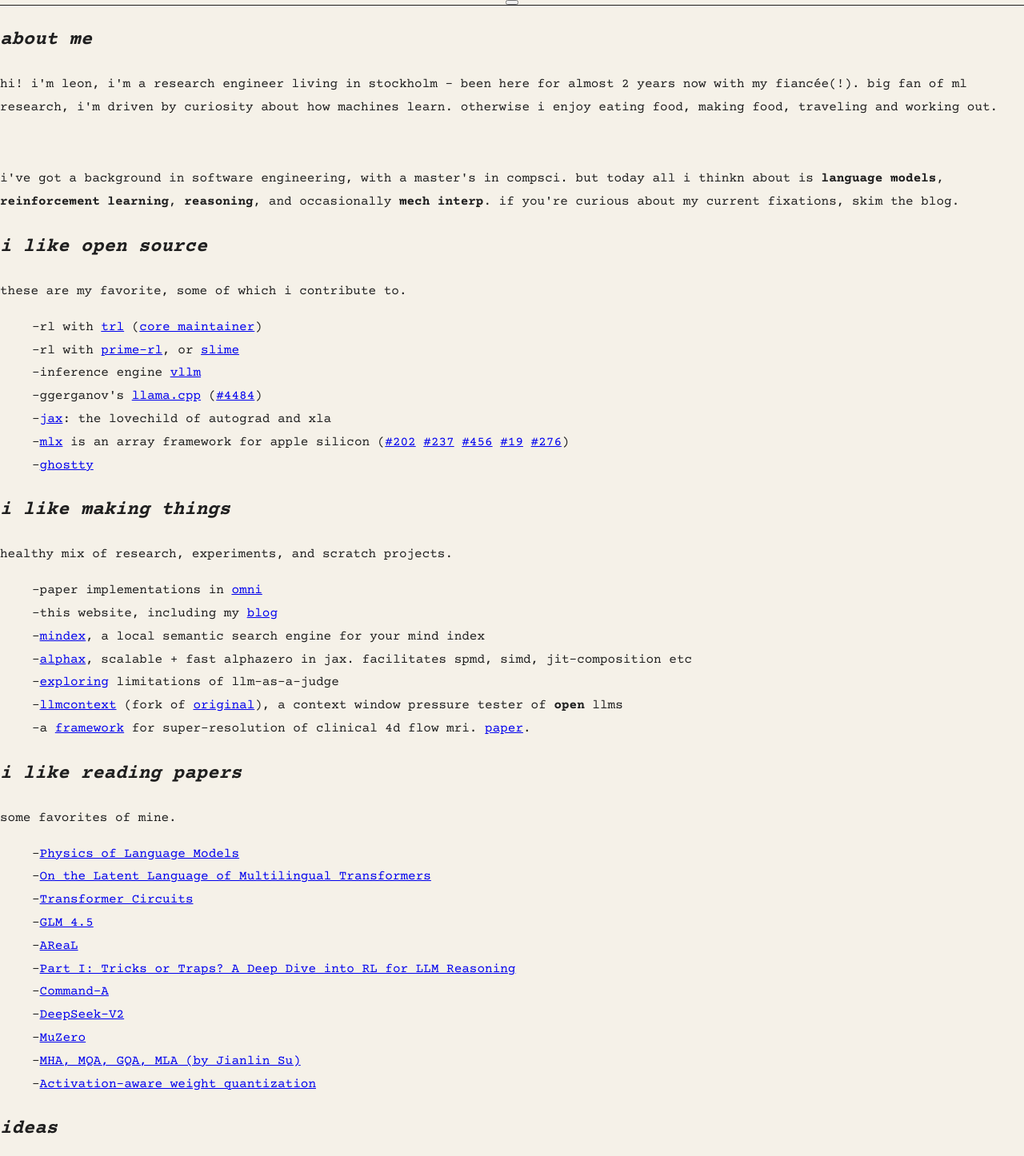
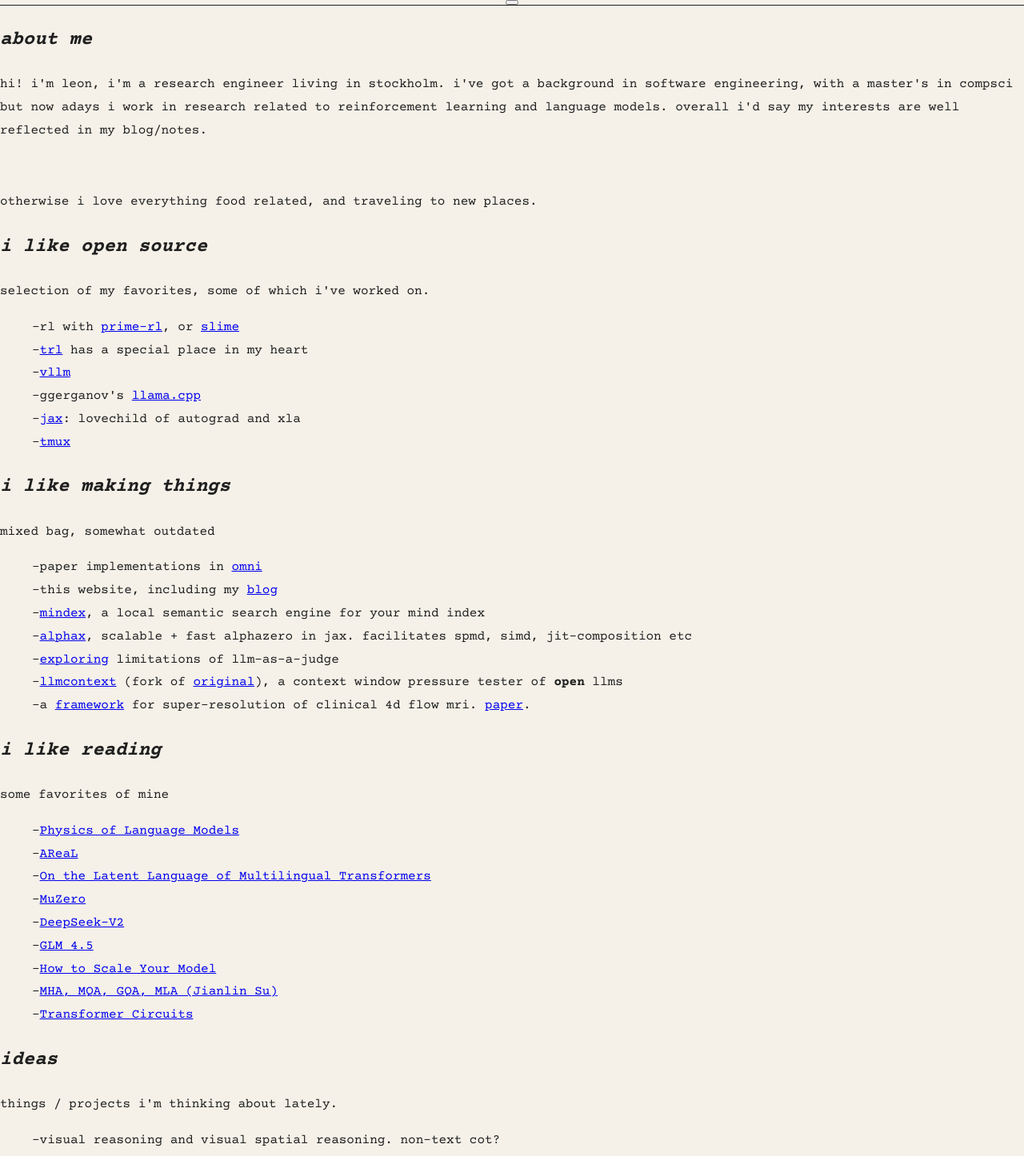
Before and after one commit to LeonEricsson/leonericsson.github.io, a Next.js app: page /about in a window 1280 px wide. Shown: the top 1446 px of the page at 80% size. Built offline with nearby package versions, Linux system fonts and the light colour scheme; a web font is replaced by a local one.

Commit message:
wip aboutcard

```diff
--- a/components/AboutCard/index.js
+++ b/components/AboutCard/index.js
@@ -5,28 +5,27 @@
     <div>
       <h2 className="text-3xl font-sorts-mill italic text-deep-charcoal pb-6">about me</h2>
       <p className="font-lora leading-relaxed text-deep-charcoal">
-        hi! i'm leon, i'm a research engineer living in stockholm - been here for almost 2 years now with my fiancée(!). big fan of ml research, i'm driven by curiosity about how machines learn.  otherwise i enjoy eating food, making food, traveling and working out.
+        hi! i'm leon, i'm a research engineer living in stockholm. i've got a background in software engineering, with a master's in compsci but now adays i work in research related to reinforcement learning and language models. overall i'd say my interests are well reflected in my blog/notes.
       </p>
       <br />
       <p className="font-lora leading-relaxed text-deep-charcoal">
-        i've got a background in software engineering, with a master's in compsci. but today all i thinkn about is <b>language models</b>, <b>reinforcement learning</b>, <b>reasoning</b>, and occasionally <b>mech interp</b>. if you're curious about my current fixations, skim the blog.
+        otherwise i love everything food related, and traveling to new places.
       </p>
       <h2 className="text-3xl font-sorts-mill italic text-deep-charcoal pb-6 pt-16">i like open source</h2>
         <p className="font-lora leading-relaxed text-deep-charcoal">
-          these are my favorite, some of which i contribute to.
+          selection of my favorites, some of which i've worked on.
           <ul className="list-none ml-4 pt-2">
-            <li className="before:content-['-'] before:pr-2">rl with <a href="https://github.com/huggingface/trl" className="text-sepia-accent hover:underline transition-all duration-300">trl</a> (<a href="https://github.com/huggingface/trl/" className="text-sepia-accent hover:underline transition-all duration-300">core maintainer</a>) </li>
             <li className="before:content-['-'] before:pr-2">rl with <a href="https://github.com/PrimeIntellect-ai/prime-rl" className="text-sepia-accent hover:underline transition-all duration-300">prime-rl</a>, or <a href="https://github.com/THUDM/slime" className="text-sepia-accent hover:underline transition-all duration-300">slime</a> </li>
-            <li className="before:content-['-'] before:pr-2">inference engine <a href="https://github.com/vllm-project/vllm" className="text-sepia-accent hover:underline transition-all duration-300">vllm</a> </li>
-            <li className="before:content-['-'] before:pr-2">ggerganov's <a href="https://github.com/ggerganov/llama.cpp" className="text-sepia-accent hover:underline transition-all duration-300">llama.cpp</a> (<a href="https://github.com/ggerganov/llama.cpp/pull/4484" className="text-sepia-accent hover:underline transition-all duration-300">#4484</a>)</li>
-            <li className="before:content-['-'] before:pr-2"><a href="https://github.com/google/jax" className="text-sepia-accent hover:underline transition-all duration-300">jax</a>: the lovechild of autograd and xla</li>
-            <li className="before:content-['-'] before:pr-2"><a href="https://github.com/ml-explore/mlx" className="text-sepia-accent hover:underline transition-all duration-300">mlx</a> is an array framework for apple silicon (<a href="https://github.com/ml-explore/mlx-examples/pull/202" className="text-sepia-accent hover:underline transition-all duration-300">#202</a> <a href="https://github.com/ml-explore/mlx-examples/pull/237" className="text-sepia-accent hover:underline transition-all duration-300">#237</a> <a href="https://github.com/ml-explore/mlx/pull/456" className="text-sepia-accent hover:underline transition-all duration-300">#456</a> <a href="https://github.com/ml-explore/mlx-examples/pull/19" className="text-sepia-accent hover:underline transition-all duration-300">#19</a> <a href="https://github.com/ml-explore/mlx-examples/pull/276" className="text-sepia-accent hover:underline transition-all duration-300">#276</a>) </li>
-            <li className="before:content-['-'] before:pr-2"><a href="https://github.com/ghostty-org/ghostty" className="text-sepia-accent hover:underline transition-all duration-300">ghostty</a></li>
+            <li className="before:content-['-'] before:pr-2"><a href="https://github.com/huggingface/trl" className="text-sepia-accent hover:underline transition-all duration-300">trl</a> has a special place in my heart</li>
+            <li className="before:content-['-'] before:pr-2"><a href="https://github.com/vllm-project/vllm" className="text-sepia-accent hover:underline transition-all duration-300">vllm</a> </li>
+            <li className="before:content-['-'] before:pr-2">ggerganov's <a href="https://github.com/ggerganov/llama.cpp" className="text-sepia-accent hover:underline transition-all duration-300">llama.cpp</a></li>
+            <li className="before:content-['-'] before:pr-2"><a href="https://github.com/google/jax" className="text-sepia-accent hover:underline transition-all duration-300">jax</a>: lovechild of autograd and xla</li>
+            <li className="before:content-['-'] before:pr-2"><a href="https://github.com/tmux/tmux" className="text-sepia-accent hover:underline transition-all duration-300">tmux</a></li>
           </ul>
         </p>
       <h2 className="text-3xl font-sorts-mill italic text-deep-charcoal pb-6 pt-16">i like making things</h2>
         <p className="font-lora leading-relaxed text-deep-charcoal">
-        healthy mix of research, experiments, and scratch projects.
+        mixed bag, somewhat outdated
         <ul className="list-none ml-4 pt-2">
           <li className="before:content-['-'] before:pr-2">paper implementations in <a href="https://github.com/LeonEricsson/omni" className="text-sepia-accent hover:underline transition-all duration-300">omni</a></li>
           <li className="before:content-['-'] before:pr-2">this website, including my <a href="https://leonericsson.github.io/blog" className="text-sepia-accent hover:underline transition-all duration-300">blog</a></li>
@@ -39,21 +38,19 @@
         </ul>
       </p>
 
-        <h2 className="text-3xl font-sorts-mill italic text-deep-charcoal pb-6 pt-16">i like reading papers</h2>
+        <h2 className="text-3xl font-sorts-mill italic text-deep-charcoal pb-6 pt-16">i like reading</h2>
         <p className="font-lora leading-relaxed text-deep-charcoal">
-          some favorites of mine.
+          some favorites of mine
           <ul className="list-none ml-4 pt-2">
             <li className="before:content-['-'] before:pr-2"><a href="https://physics.allen-zhu.com/" className="text-sepia-accent hover:underline transition-all duration-300">Physics of Language Models</a> </li>
+            <li className="before:content-['-'] before:pr-2"><a href="https://arxiv.org/abs/2505.24298" className="text-sepia-accent hover:underline transition-all duration-300">AReaL</a> </li>
             <li className="before:content-['-'] before:pr-2"><a href="https://arxiv.org/pdf/2402.10588" className="text-sepia-accent hover:underline transition-all duration-300">On the Latent Language of Multilingual Transformers</a> </li>
+            <li className="before:content-['-'] before:pr-2"><a href="https://arxiv.org/abs/1911.08265" className="text-sepia-accent hover:underline transition-all duration-300">MuZero</a> </li>
+            <li className="before:content-['-'] before:pr-2"><a href="https://arxiv.org/pdf/2405.04434" className="text-sepia-accent hover:underline transition-all duration-300">DeepSeek-V2</a> </li>
+            <li className="before:content-['-'] before:pr-2"><a href="https://arxiv.org/abs/2508.06471" className="text-sepia-accent hover:underline transition-all duration-300">GLM 4.5</a> </li>
+            <li className="before:content-['-'] before:pr-2"><a href="https://jax-ml.github.io/scaling-book/" className="text-sepia-accent hover:underline transition-all duration-300">How to Scale Your Model</a> </li>
+            <li className="before:content-['-'] before:pr-2"><a href="https://spaces.ac.cn/archives/10091" className="text-sepia-accent hover:underline transition-all duration-300">MHA, MQA, GQA, MLA (Jianlin Su)</a> </li>
             <li className="before:content-['-'] before:pr-2"><a href="https://transformer-circuits.pub/" className="text-sepia-accent hover:underline transition-all duration-300">Transformer Circuits</a> </li>
-            <li className="before:content-['-'] before:pr-2"><a href="https://arxiv.org/abs/2508.06471" className="text-sepia-accent hover:underline transition-all duration-300">GLM 4.5</a> </li>
-            <li className="before:content-['-'] before:pr-2"><a href="https://arxiv.org/abs/2505.24298" className="text-sepia-accent hover:underline transition-all duration-300">AReaL</a> </li>
-            <li className="before:content-['-'] before:pr-2"><a href="https://arxiv.org/abs/2508.08221" className="text-sepia-accent hover:underline transition-all duration-300">Part I: Tricks or Traps? A Deep Dive into RL for LLM Reasoning </a> </li>
-            <li className="before:content-['-'] before:pr-2"><a href="https://cohere.com/research/papers/command-a-technical-report.pdf" className="text-sepia-accent hover:underline transition-all duration-300">Command-A</a> </li>
-            <li className="before:content-['-'] before:pr-2"><a href="https://arxiv.org/pdf/2405.04434" className="text-sepia-accent hover:underline transition-all duration-300">DeepSeek-V2</a> </li>
-            <li className="before:content-['-'] before:pr-2"><a href="https://arxiv.org/abs/1911.08265" className="text-sepia-accent hover:underline transition-all duration-300">MuZero</a> </li>
-            <li className="before:content-['-'] before:pr-2"><a href="https://spaces.ac.cn/archives/10091" className="text-sepia-accent hover:underline transition-all duration-300">MHA, MQA, GQA, MLA (by Jianlin Su)</a> </li>
-            <li className="before:content-['-'] before:pr-2"><a href="https://arxiv.org/pdf/2306.00978" className="text-sepia-accent hover:underline transition-all duration-300">Activation-aware weight quantization</a> </li>
           </ul>
         </p>
 
```
